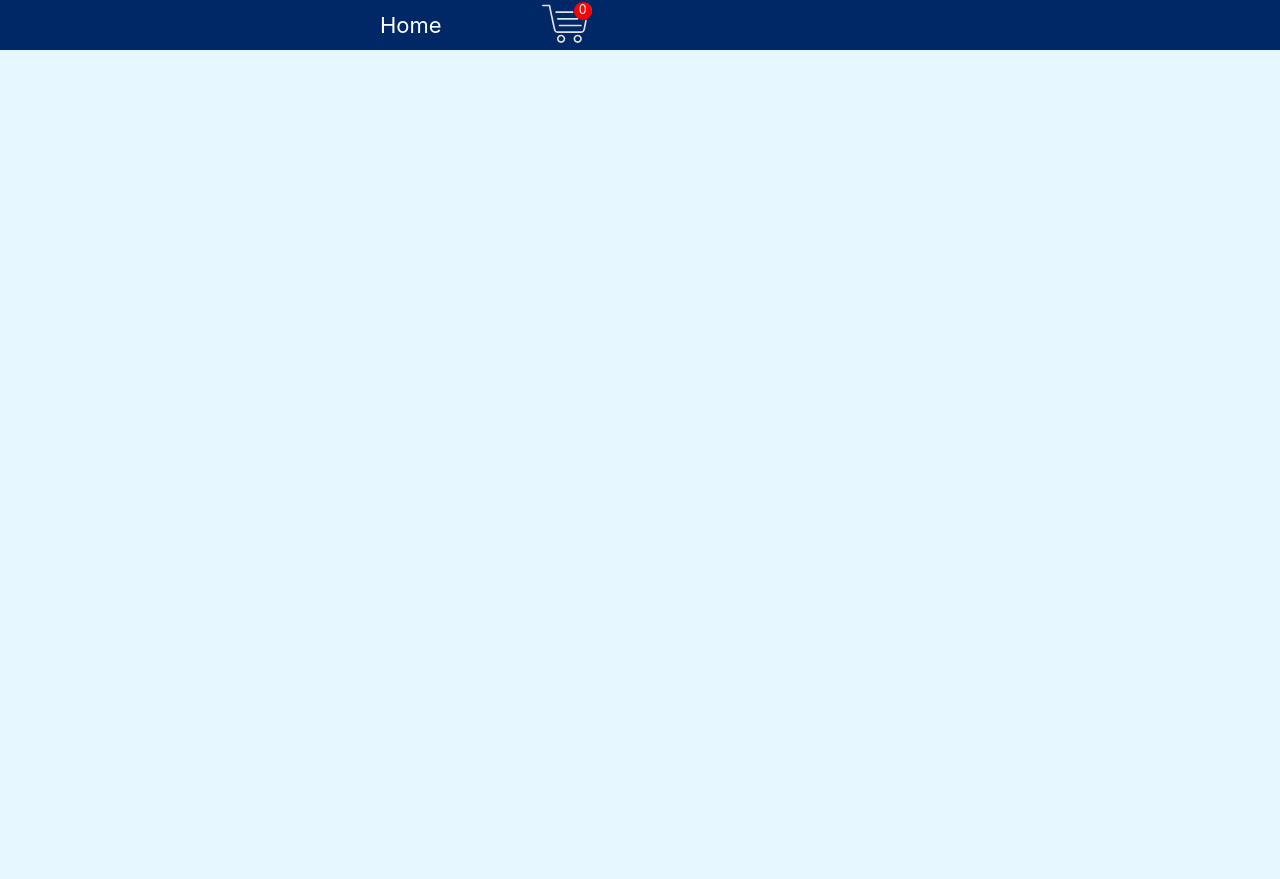
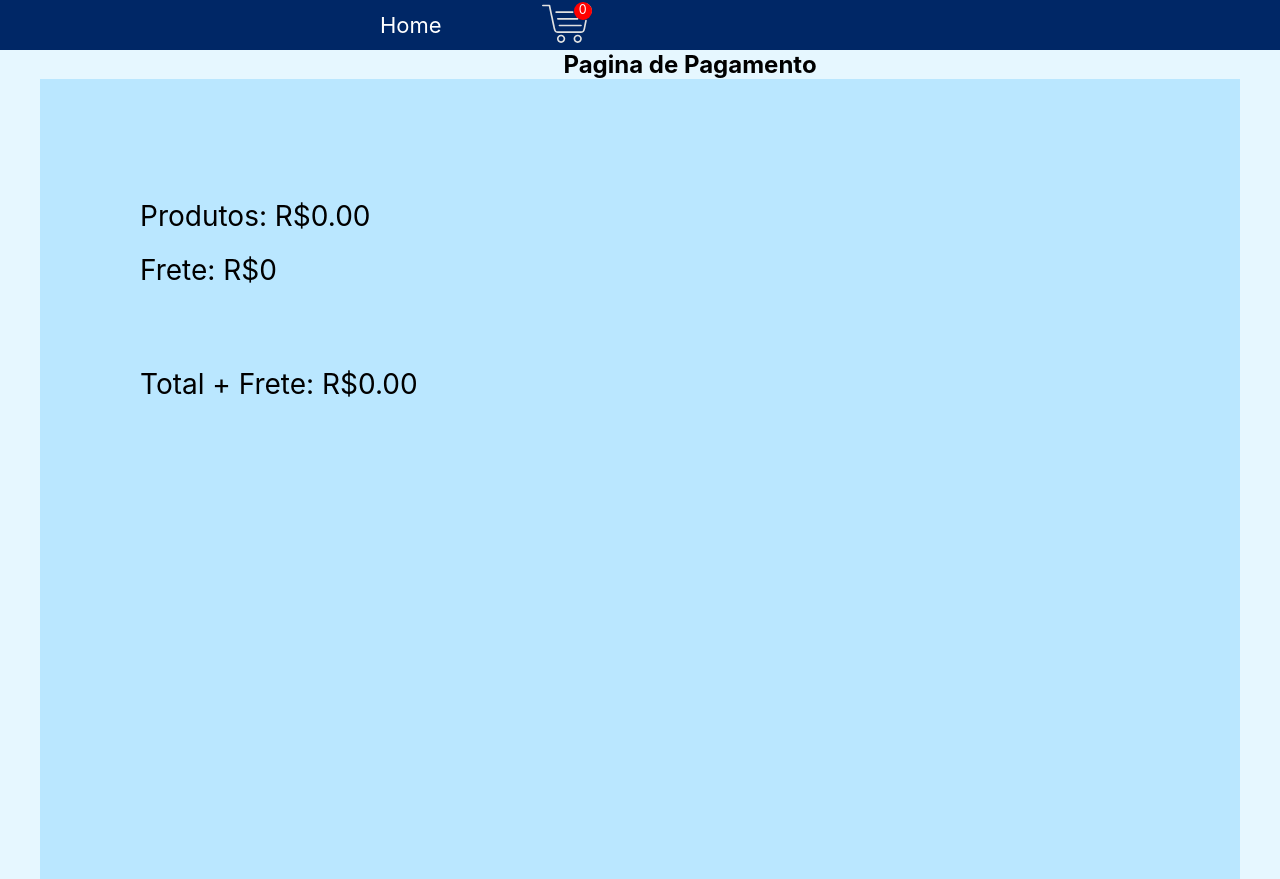
Before and after one commit to Kojikun1/e-commerce-app, a React (Create React App) app: page /payment in a window 1280 px wide. Before the commit the page ends 800 px from the top, so only its background shows below. Built offline with nearby package versions, Linux system fonts and the light colour scheme.

Commit message:
add payment page

```diff
--- a/src/App.tsx
+++ b/src/App.tsx
@@ -6,6 +6,7 @@ import Header from './components/Header';
 import CartProvider from './context/CartContext';
 import Home from './pages/Home';
 import Checkout from './pages/Checkout';
+import Payment from './pages/Payment';
 
 function App(){
     return (
@@ -26,6 +27,9 @@ function App(){
           <Route  exact path="/checkout">
               <Checkout />
           </Route>
+          <Route  exact path="/payment">
+              <Payment />
+          </Route>
         </Switch>
         </div>
       </CartProvider>
--- /dev/null
+++ b/src/pages/Payment/index.tsx
@@ -0,0 +1,21 @@
+import React from 'react';
+
+import { useCart } from '../../context/CartContext';
+
+import './styles.css';
+
+export default function Checkout(){
+    const { getTotalAmount, getTotalProducts} = useCart();
+    return (
+        <>
+        <h2>Pagina de Pagamento</h2>
+        <div className="checkout-container">
+        <div id="total-output">
+                <p>Produtos:  R${getTotalAmount()}</p>
+                <p>Frete:  R${getTotalProducts() * 10}</p>
+                <p>Total + Frete:  R${(Number(getTotalAmount()) + (getTotalProducts() * 10)).toFixed(2)}</p>
+             </div>
+        </div>
+        </>
+    )
+}
--- /dev/null
+++ b/src/pages/Payment/styles.css
@@ -0,0 +1,13 @@
+.checkout-container {
+    width: 100%;
+    height: 100%;
+    min-height: 800px;
+    width: 1200px;
+    margin: 0 auto;
+    background-color:#bae7ff;
+    display: flex;
+    flex-wrap: wrap;
+  }
+  h2 {
+    text-align: center;
+  }
```
